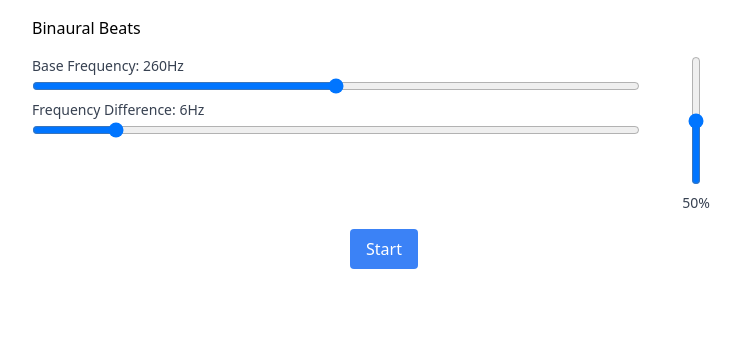
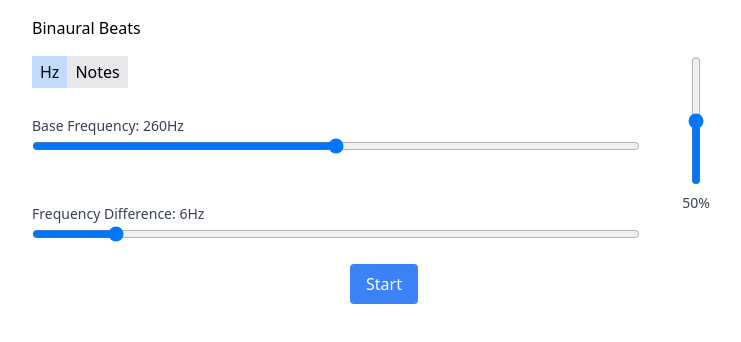
Before and after one commit to Britnell/binaural-beats, a Vue app: page / in a window 1280 px wide. Shown: the top 342 px of the page, without its empty margins (256-997 px from the left). Built offline with nearby package versions, Linux system fonts and the light colour scheme.

Commit message:
flex slider comp + tab comp

```diff
--- /dev/null
+++ b/src/components/BaseFrequencyControl.vue
@@ -0,0 +1,23 @@
+<script setup lang="ts">
+defineProps<{
+  modelValue: number;
+}>();
+
+const emit = defineEmits(["update:modelValue"]);
+</script>
+
+<template>
+  <div class="w-full">
+    <label class="block text-sm font-medium text-gray-700"
+      >Base Frequency: {{ modelValue }}Hz</label
+    >
+    <input
+      type="range"
+      :value="modelValue"
+      @input="$event => emit('update:modelValue', (($event.target as HTMLInputElement).value))"
+      min="20"
+      max="500"
+      class="w-full"
+    />
+  </div>
+</template>
--- a/src/components/BinauralWave.vue
+++ b/src/components/BinauralWave.vue
@@ -1,6 +1,8 @@
 <script setup lang="ts">
 import { ref, onMounted, onUnmounted, watch } from "vue";
 import VolumeControl from "./VolumeControl.vue";
+import BaseFrequencyControl from "./BaseFrequencyControl.vue";
+import TabContainer from "./TabContainer.vue";
 
 const audioContext = ref<AudioContext | null>(null);
 const oscillatorLeft = ref<OscillatorNode | null>(null);
@@ -104,20 +106,18 @@ onUnmounted(() => {
 
 <template>
   <div class="controls grid grid-cols-[1fr_80px] gap-4">
-    <div class="freq">
-      <div class=" ">
-        <label class="block text-sm font-medium text-gray-700"
-          >Base Frequency: {{ baseFrequency }}Hz</label
-        >
-        <input
-          type="range"
-          v-model.number="baseFrequency"
-          min="20"
-          max="500"
-          class="w-full"
-        />
+    <div class="space-y-4">
+      <div class="">
+        <TabContainer :tabs="['Hz', 'Notes']">
+          <template #Hz>
+            <BaseFrequencyControl v-model.number="baseFrequency" />
+          </template>
+          <template #Notes>
+            <p>C D E F</p>
+          </template>
+        </TabContainer>
       </div>
-      <div class=" ">
+      <div class="">
         <label class="block text-sm font-medium text-gray-700"
           >Frequency Difference: {{ frequencyDiff }}Hz</label
         >
--- /dev/null
+++ b/src/components/TabContainer.vue
@@ -0,0 +1,39 @@
+<script setup lang="ts">
+import { ref } from "vue";
+
+const props = defineProps<{
+  tabs: string[];
+}>();
+
+const activeTab = ref(props.tabs[0]);
+
+const switchTab = (tab: string) => {
+  activeTab.value = tab;
+};
+</script>
+
+<template>
+  <div class="">
+    <div class="">
+      <button
+        v-for="tab in props.tabs"
+        :key="tab"
+        class="px-2 py-1"
+        :class="[activeTab === tab ? '  bg-blue-200' : ' bg-gray-200']"
+        @click="switchTab(tab)"
+      >
+        {{ tab }}
+      </button>
+    </div>
+    <div class=" ">
+      <template v-for="tab in tabs" :key="tab">
+        <div
+          v-show="activeTab === tab"
+          class="min-h-[100px] w-full flex items-center"
+        >
+          <slot :name="tab"></slot>
+        </div>
+      </template>
+    </div>
+  </div>
+</template>
--- a/src/components/VolumeControl.vue
+++ b/src/components/VolumeControl.vue
@@ -6,7 +6,7 @@ defineProps<{
 const emit = defineEmits(["update:volume"]);
 </script>
 <template>
-  <div class="volume-control flex flex-col items-center gap-2">
+  <div class="flex flex-col items-center gap-2">
     <input
       type="range"
       :value="volume"
```
